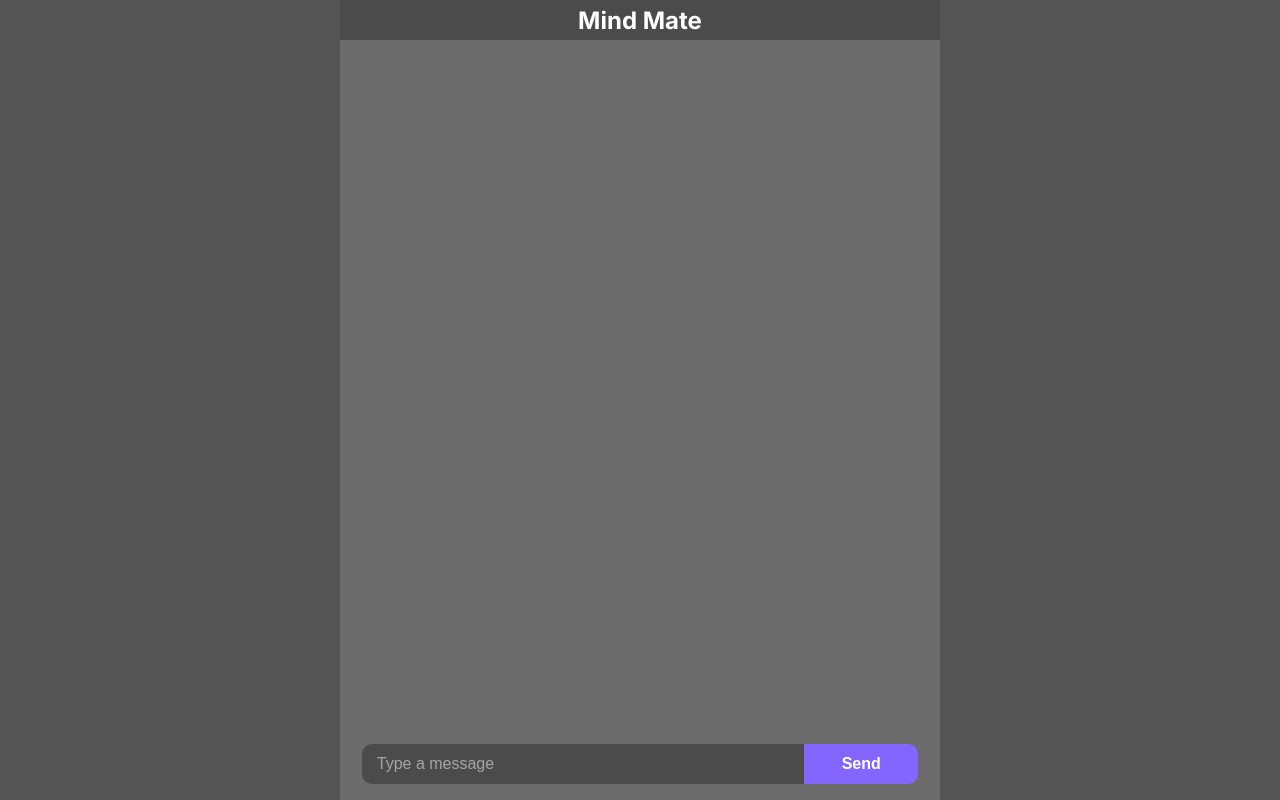
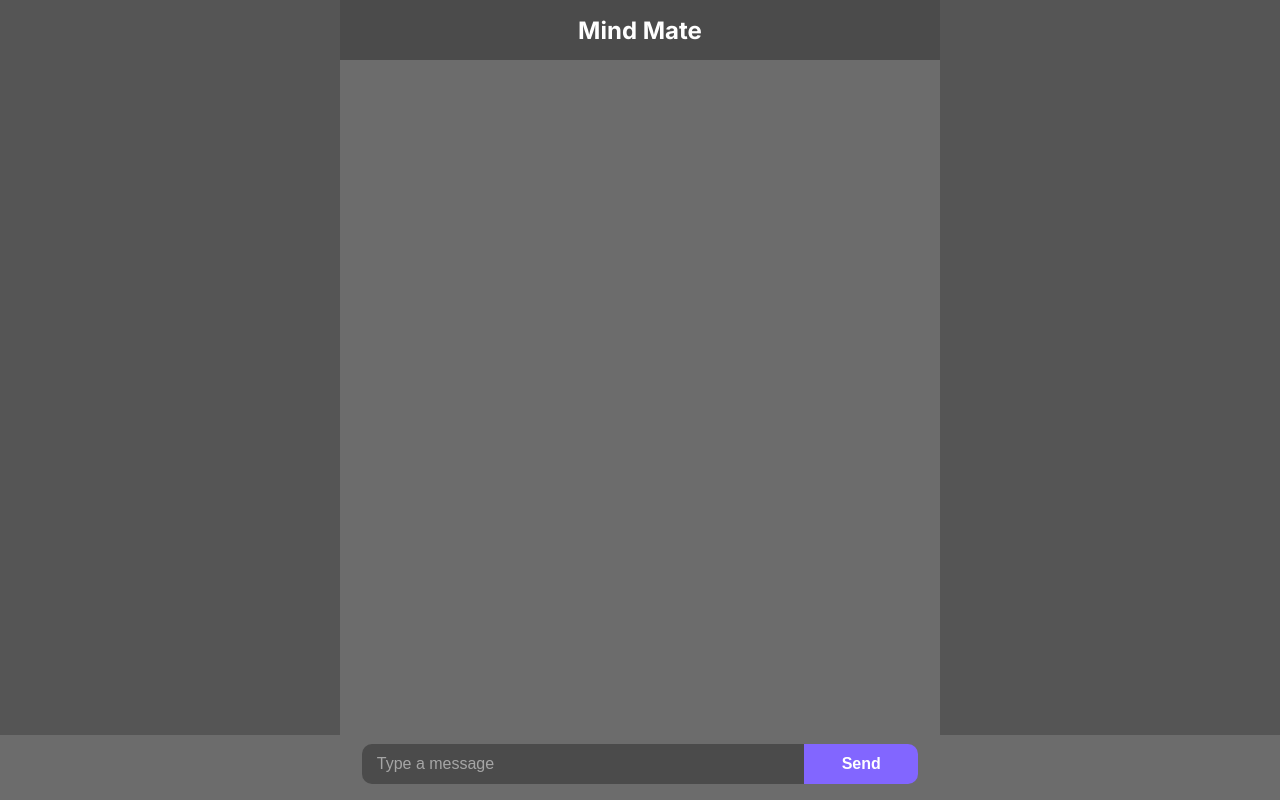
Before and after one commit to EmiliooDev/mind-mate, a Next.js app: page / in a window 1280 px wide. Built offline with nearby package versions, Linux system fonts and the light colour scheme.

Commit message:
Safari explorer styles bug fixes

```diff
--- a/components/MessageBar/MessageBar.module.css
+++ b/components/MessageBar/MessageBar.module.css
@@ -2,6 +2,7 @@
     width: 100%;
     max-width: 600px;
     height: 9%;
+    max-height: 80px;
     position: fixed;
     display: flex;
     justify-content: center;
--- a/components/Messages/Messages.module.css
+++ b/components/Messages/Messages.module.css
@@ -1,10 +1,9 @@
 .messagesContainer {
     width: 100%;
-    height: 87%;
-    position: relative;
+    height: calc(100vh - 125px);
     display: flex;
     flex-direction: column;
-    overflow: auto;
+    overflow-y: scroll;
     scroll-behavior: smooth;
 
     -webkit-overflow-scrolling: touch;
--- a/hooks/ChatCompletion.ts
+++ b/hooks/ChatCompletion.ts
@@ -24,7 +24,7 @@ const ChatCompletion = () => {
       .then(() => {
         // Clear the input value after the API response is received
         setInputValue('');
-      });
+    });
   };
 
   const sendMessage = (message: any) => {
--- a/styles/Home.module.css
+++ b/styles/Home.module.css
@@ -1,6 +1,6 @@
 .main {
-  width: 100vw;
-  height: 100vh;
+  width: 100%;
+  height: 100%;
 
   display: flex;
   flex-direction: column;
@@ -10,8 +10,8 @@
 }
 
 .mobileContainer {
-  width: 100vw;
-  height: 100vh;
+  width: 100%;
+  height: 100%;
   position: static;
 
   display: flex;
@@ -24,7 +24,8 @@
 .header {
   position: sticky;
   width: 100%;
-  height: 5%;
+  height: 10%;
+  max-height: 60px;
   display: flex;
   justify-content: center;
   align-items: center;
```
